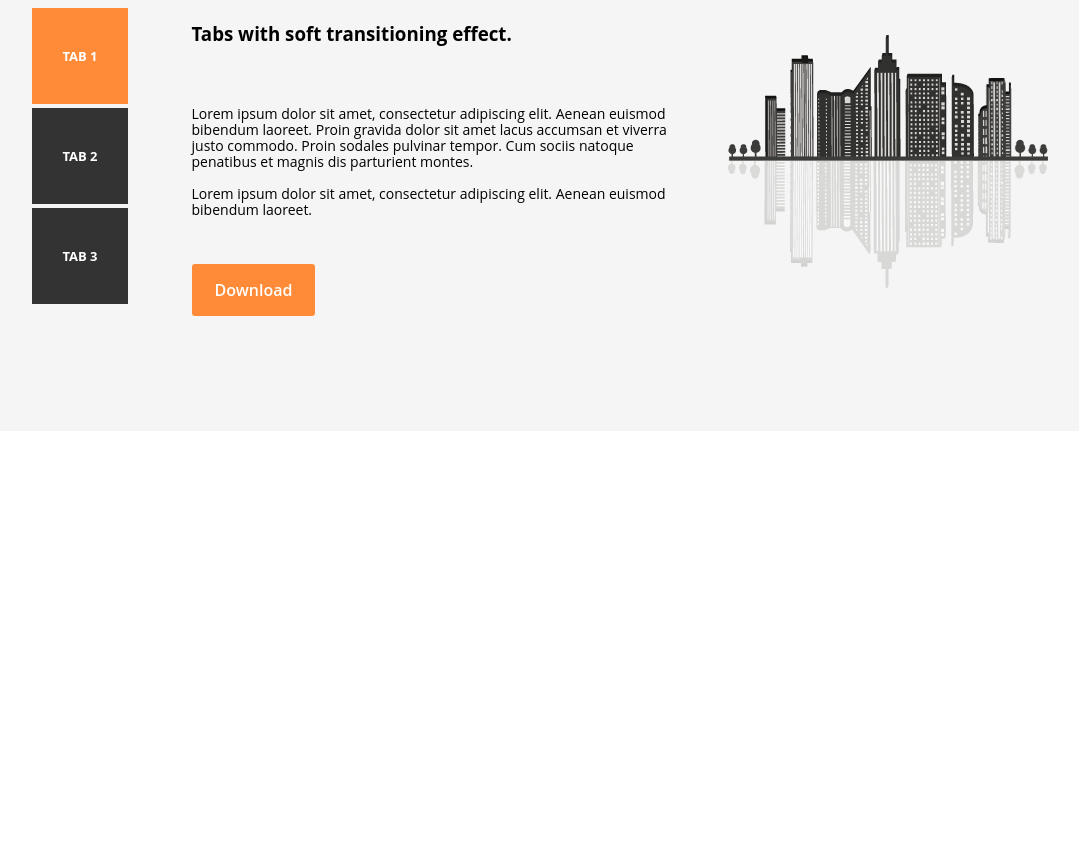
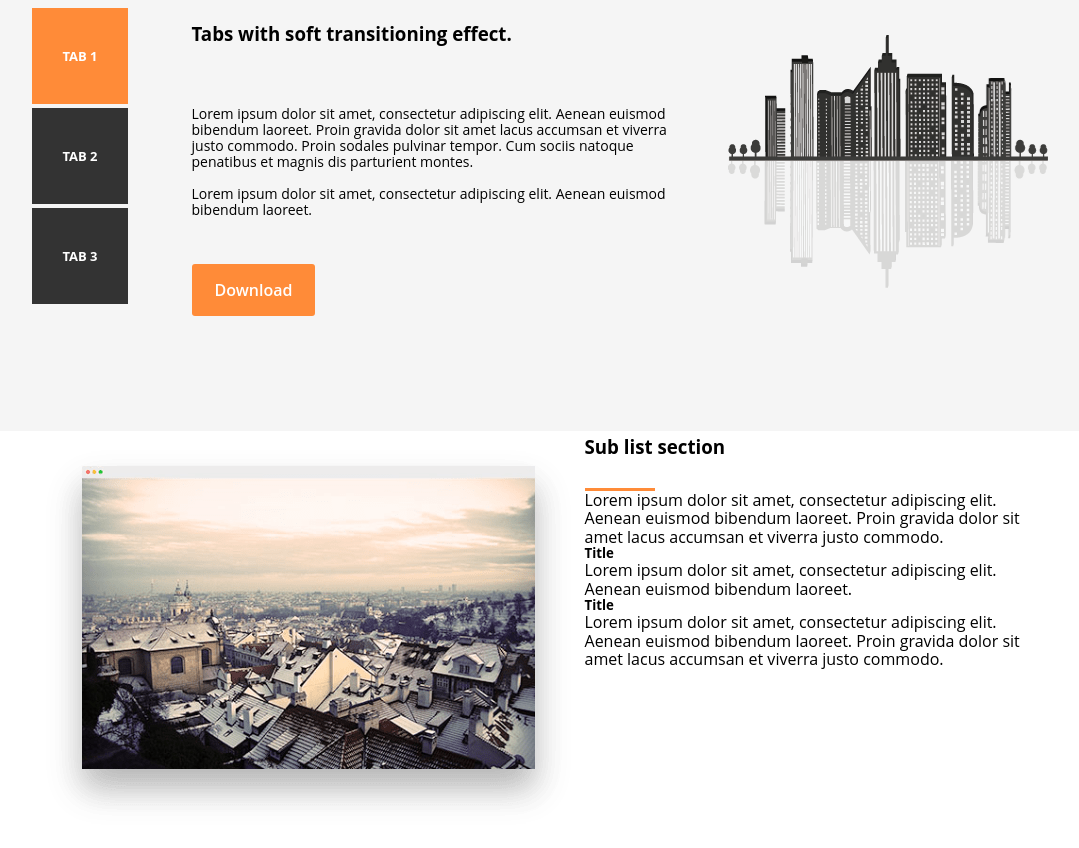
Before and after one commit to howardwarren1982/axitwebsite, a plain HTML site: page index.html in a window 1280 px wide. Shown: the part 735-1583 px from the top of the page, without its empty margins (96-1175 px from the left). Before the commit the page ends 1166 px from the top, so only its background shows below. Drawn offline with nearby package versions, Linux system fonts and the light colour scheme.

Commit message:
starting new section

```diff
--- a/index.html
+++ b/index.html
@@ -188,6 +188,40 @@
       </div>
     </section>
 
+    <section class="section-sublist">
+      <div class="row flex">
+        <div class="picture-side">
+          <picture>
+            <source
+              media="(max-width: 650px)"
+              srcset="resources/img/image_left_sub_list_u260_mobile.png"
+            />
+            <img src="resources/img/image_left_sub_list_u260.png" />
+          </picture>
+        </div>
+        <div class="text-side">
+          <h3 class="subsection-title">Sub list section</h3>
+          <div class="underline"></div>
+          <p>
+            Lorem ipsum dolor sit amet, consectetur adipiscing elit. Aenean
+            euismod bibendum laoreet. Proin gravida dolor sit amet lacus
+            accumsan et viverra justo commodo.
+          </p>
+          <h5>Title</h5>
+          <p>
+            Lorem ipsum dolor sit amet, consectetur adipiscing elit. Aenean
+            euismod bibendum laoreet.
+          </p>
+          <h5>Title</h5>
+          <p>
+            Lorem ipsum dolor sit amet, consectetur adipiscing elit. Aenean
+            euismod bibendum laoreet. Proin gravida dolor sit amet lacus
+            accumsan et viverra justo commodo.
+          </p>
+        </div>
+      </div>
+    </section>
+
     <script src="resources/js/script.js"></script>
     <script
       type="module"
@@ -199,3 +233,12 @@
     ></script>
   </body>
 </html>
+
+<!-- Sub list section -->
+
+<!--  Title -->
+
+<!-- Lorem ipsum dolor sit amet, consectetur adipiscing elit.
+Aenean euismod bibendum laoreet. -->
+
+<!--  -->
--- a/resources/cssScss/scss/_reusable.scss
+++ b/resources/cssScss/scss/_reusable.scss
@@ -27,6 +27,11 @@ section {
 
 .flex {
   display: flex;
+}
+
+.flex-rev {
+  display: flex;
+  flex-direction: row-reverse;
 }
 
 .flex-space-between {
--- /dev/null
+++ b/resources/cssScss/scss/_sectionSublist.scss
@@ -0,0 +1,9 @@
+.subsection-title {
+  margin-bottom: 30px;
+}
+
+.underline {
+  background-color: $primary-color;
+  height: 3px;
+  width: 70px;
+}
--- a/resources/cssScss/scss/style.scss
+++ b/resources/cssScss/scss/style.scss
@@ -7,3 +7,4 @@
 @import "sectionHero";
 @import "sectionSocial";
 @import "sectionTab";
+@import "sectionSublist";
--- a/resources/js/script.js
+++ b/resources/js/script.js
@@ -29,3 +29,16 @@
 // hoverFontChange(premiumButton, planColThree);
 
 // --------------------------------------------------------
+
+function toCamelCase(str) {
+  let firstWord = str.split(/[-,_]/)[0];
+  let output = str
+    .split(/[-,_]/)
+    .slice(1)
+    .map((x) => x.charAt(0).toUpperCase() + x.slice(1))
+    .join("");
+
+  return firstWord + output;
+}
+
+console.log(toCamelCase("Jello-my-name-is-Howard"));
```
Also changed, not shown: resources/cssScss/css/style.css.
